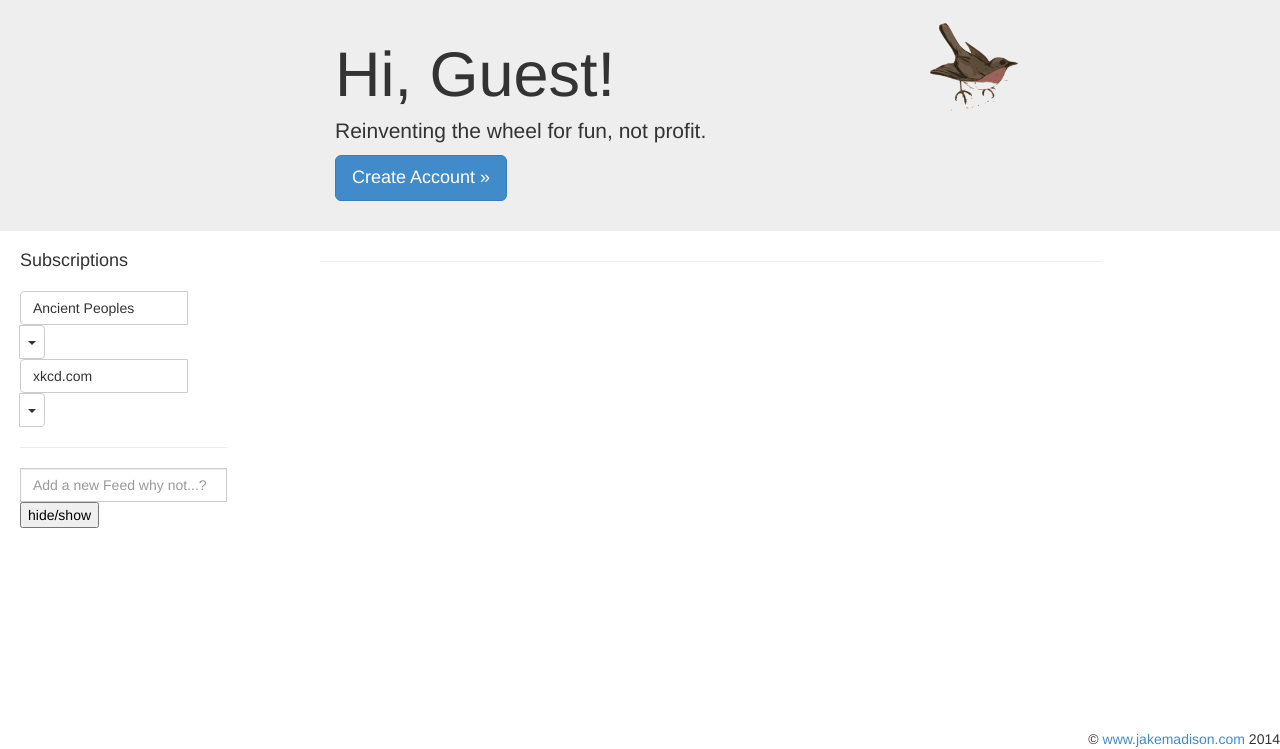
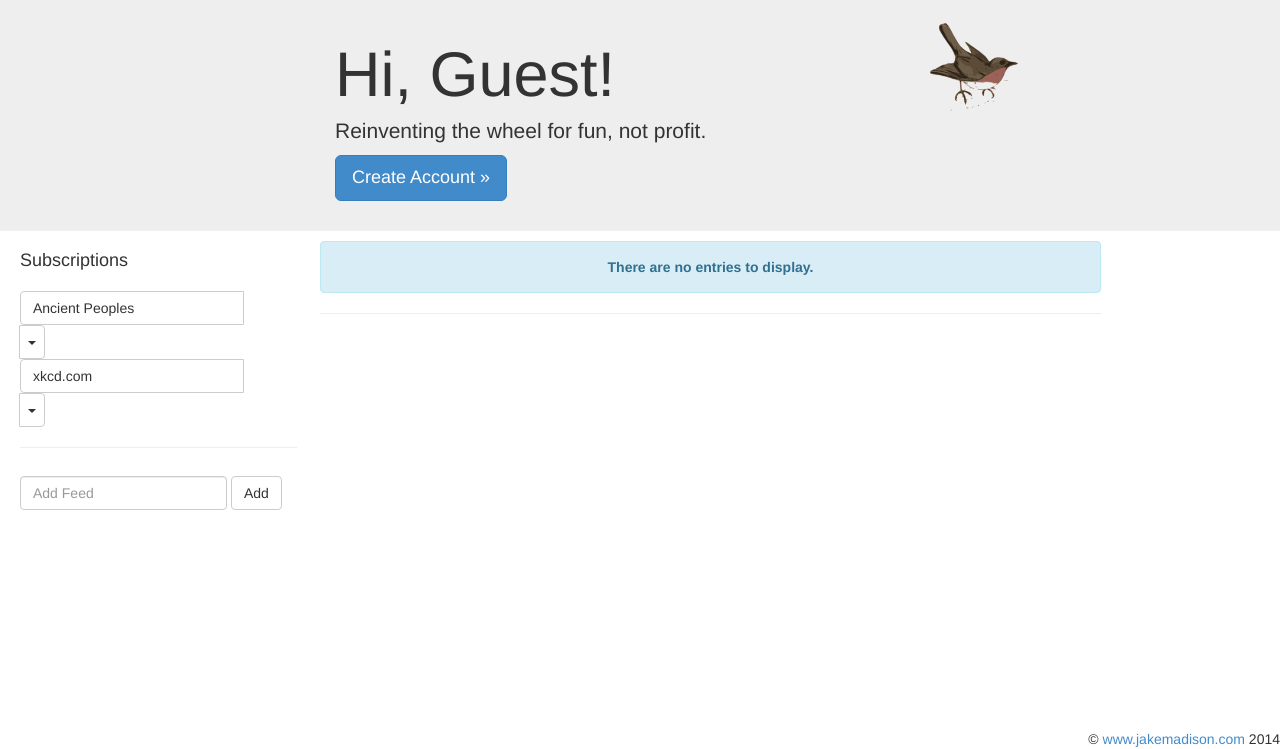
Before and after one commit to jakemadison/FeedEater, a Flask app: page / in a window 1280 px wide. Shown: the part 51-800 px from the top of the page. Run offline with Flask 2, Linux system fonts and the light colour scheme; data comes from the database, SQL or seed files in the repository; both versions use the stored data as it was after the commit; some libraries are stand-ins or nearby versions.

Commit message:
template is back to normal

```diff
--- a/feedeater/controller/storefeeds.py
+++ b/feedeater/controller/storefeeds.py
@@ -1,7 +1,6 @@
 from feedeater.database import models
 # from display import db  # TODO this is pretty confusing db the module vs display.db attribute
 from feedeater import db
-# from feedeater import sess as db_session # will this create a session every time?
 db_session = db.session
 
 # TODO: incorporate some damn exception catching already
--- a/feedeater/display/static/css/main.css
+++ b/feedeater/display/static/css/main.css
@@ -46,6 +46,8 @@ sidebar-nav {
 .sidebar {
     float: left;
     margin-left: 20px;
+    margin-right: 10px;
+    padding: 0;
 
 
 }
@@ -79,3 +81,24 @@ sidebar-nav {
     width: 100%
 
 }
+
+.col-sm-2 {
+    width: 12%;
+}
+
+.navbar-form {
+    margin-left: -15px;
+
+}
+
+
+.col-md-8-2 {
+
+    margin-left: 0px;
+
+}
+
+#subtitle {
+    width: 50%;
+
+}
--- a/feedeater/display/templates/index.html
+++ b/feedeater/display/templates/index.html
@@ -31,9 +31,18 @@
         <div class="row">
             <!--<div id="contentcolumn">-->
                 {% block content %}
+
+                {% if entries.items|length == 0 %}
+                    <div class="col-md-8-2">
+                    <div class="alert alert-info"><p align="center"><b>There are no entries to display.</b></p></div>
+                    </div>
+
+                {% endif %}
+
                     {% for entry in entries.items %}
                         {% include 'entry.html' %}
                     {% endfor %}
+
                 {% endblock %}
 
 
--- a/feedeater/display/templates/sublist.html
+++ b/feedeater/display/templates/sublist.html
@@ -24,11 +24,17 @@
     <div>
         <div class="btn-group sub-btn">
 
+
+
             {% if each['active'] %}
 
            <button type="button" value="/favs/" class="btn btn-success sub-btn" title="{{ each['desc'] }}"
                        onclick="window.location.href='/change_active?ufid={{ each['uf_id'] }}&a=0'">
+
+                    <span class="badge pull-right">42</span>
                    <b>{{ each['title'] }}</b>
+
+
                </button>
 
            {% else %}
@@ -39,7 +45,6 @@
            </button>
 
            {% endif %}
-
 
 
         <button type="button" class="btn btn-default dropdown-toggle" data-toggle="dropdown">
@@ -63,18 +68,31 @@
           <li><a href="/unsubscribe/">Unsubscribe</a></li>
         </ul>
 
+
             </div><!-- /btn-group -->
-        </div>
+        </div> <!--end of dropdown menu-->
+
+
 
     {% endfor %}
+
+    <!--</div> &lt;!&ndash; end of enclosing well &ndash;&gt;-->
+
 <hr>
+    <form class="navbar-form navbar-left" role="search">
+  <div class="form-group">
+    <input type="text" class="form-control" placeholder="Add Feed">
+  </div>
+  <button type="submit" class="btn btn-default">Add</button>
+</form>
 
-       <div class="input-group">
-          <input type="text" class="form-control" placeholder="Add a new Feed why not...?">
-          <!--<span class="input-group-btn">-->
-            <!--<button class="btn btn-default" type="button">Add!</button>-->
-          <!--</span>-->
-        </div><!-- /input-group -->
+
+       <!--<div class="input-group">-->
+          <!--<input type="text" class="form-control" placeholder="Add a new Feed why not...?">-->
+          <!--&lt;!&ndash;<span class="input-group-btn">&ndash;&gt;-->
+            <!--&lt;!&ndash;<button class="btn btn-default" type="button">Add!</button>&ndash;&gt;-->
+          <!--&lt;!&ndash;</span>&ndash;&gt;-->
+        <!--</div>&lt;!&ndash; /input-group &ndash;&gt;-->
 
 
 
@@ -86,7 +104,7 @@
 
      <!--<p><a class="btn btn-primary btn-sm" role="button">Add &raquo;</a></p>-->
 
-<input type='button' id='hideshow' value='hide/show'>
+<!--<input type='button' id='hideshow' value='hide/show'>-->
 </div>
 
 
--- a/feedeater/display/views.py
+++ b/feedeater/display/views.py
@@ -55,7 +55,12 @@ def index(page=1):
 
     # this needs to change to get user feeds and only return those entries...
     if g.user.is_authenticated():
+        print '!!!!! - retrieving entries from is_authenticated call...'
         entries = user.get_entries_new().paginate(page, c['POSTS_PER_PAGE'], False)
+
+        # unread count is really just an entry-based tag, the same as "stared", but
+        # should be divided by feed... so is it actually feed-based?
+
         # entries = user_manage_feeds.get_user_entries(user).pagingate(page, c['POSTS_PER_PAGE'], False)
 
     else:
@@ -99,12 +104,13 @@ def index(page=1):
         sub_list = user_manage_feeds.get_guest_feeds()
 
     else:
+        print "}}}retrieving sublist here...."
         sub_list = user_manage_feeds.get_user_feeds(user)
 
     print user
     print "==========="
     print sub_list
-    sl = sub_list['feed_data']
+    sl = sub_list['feed_data']  # sl needs to send count data as well. or send it from entries?
 
     print '------>', sl
 
```
Also changed, not shown: feedeater/controller/FeedGetter.py (+1 -13 lines), feedeater/database/app.db. Lines whose indentation alone changed are shown as unchanged.
